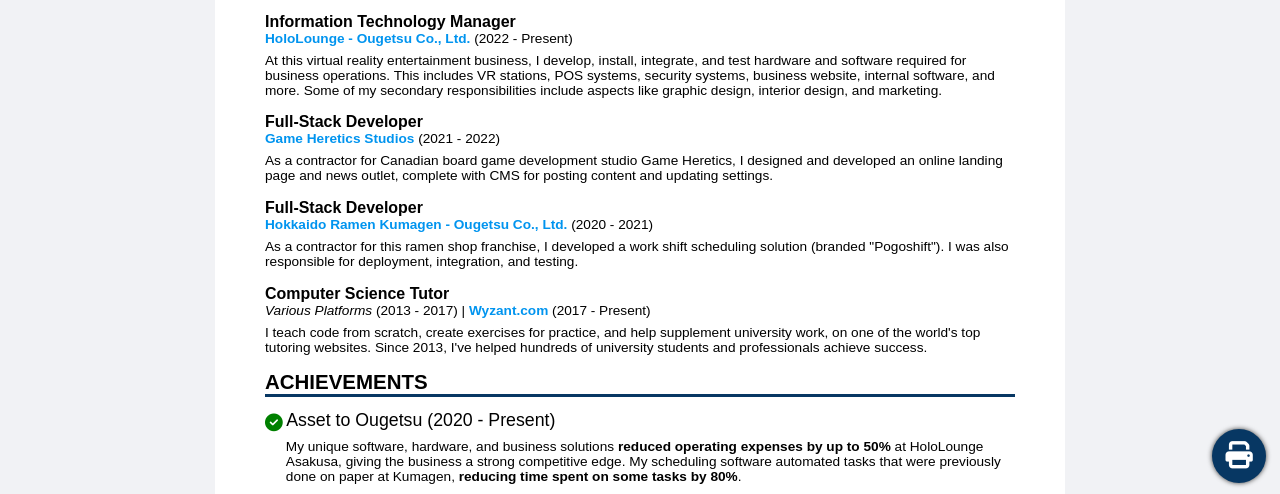
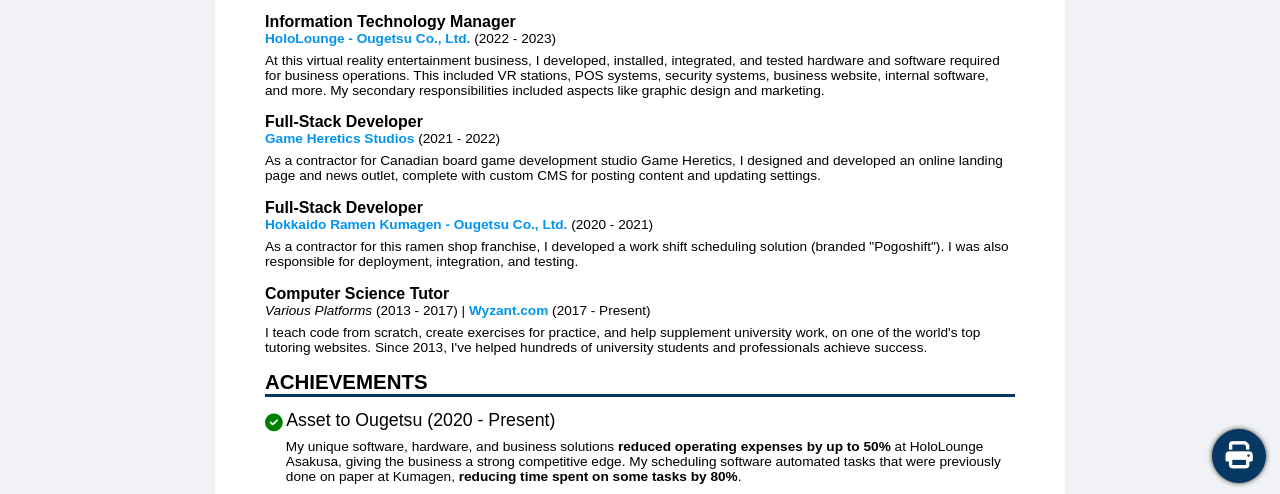
Before and after one commit to jdboris/resume, a plain HTML site: page index.html in a window 1280 px wide. Shown: the part 303-797 px from the top of the page. Drawn offline with Linux system fonts and the light colour scheme; a web font is replaced by a local one.

Commit message:
Update experience summaries

```diff
--- a/index.html
+++ b/index.html
@@ -81,16 +81,15 @@
         <a href="https://hololounge.jp" target="_blank">
           HoloLounge - Ougetsu Co., Ltd.
         </a>
-        <span class="nowrap">(2022 - Present)</span>
+        <span class="nowrap">(2022 - 2023)</span>
       </div>
 
       <div>
-        At this virtual reality entertainment business, I develop, install,
-        integrate, and test hardware and software required for business
-        operations. This includes VR stations, POS systems, security systems,
-        business website, internal software, and more. Some of my secondary
-        responsibilities include aspects like graphic design, interior design,
-        and marketing.
+        At this virtual reality entertainment business, I developed, installed,
+        integrated, and tested hardware and software required for business
+        operations. This included VR stations, POS systems, security systems,
+        business website, internal software, and more. My secondary
+        responsibilities included aspects like graphic design and marketing.
       </div>
 
       <h3 class="has-subtext">Full-Stack Developer</h3>
@@ -104,7 +103,8 @@
       <div>
         As a contractor for Canadian board game development studio Game
         Heretics, I designed and developed an online landing page and news
-        outlet, complete with CMS for posting content and updating settings.
+        outlet, complete with custom CMS for posting content and updating
+        settings.
       </div>
 
       <h3 class="has-subtext">Full-Stack Developer</h3>
```
